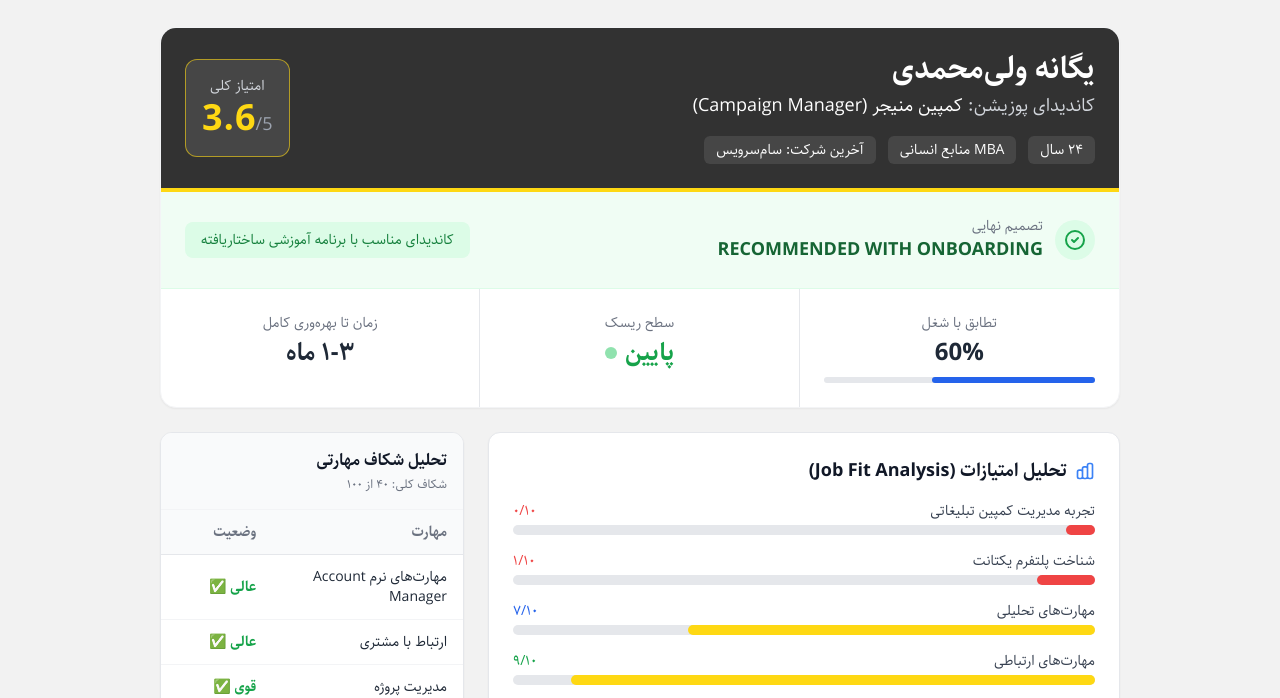
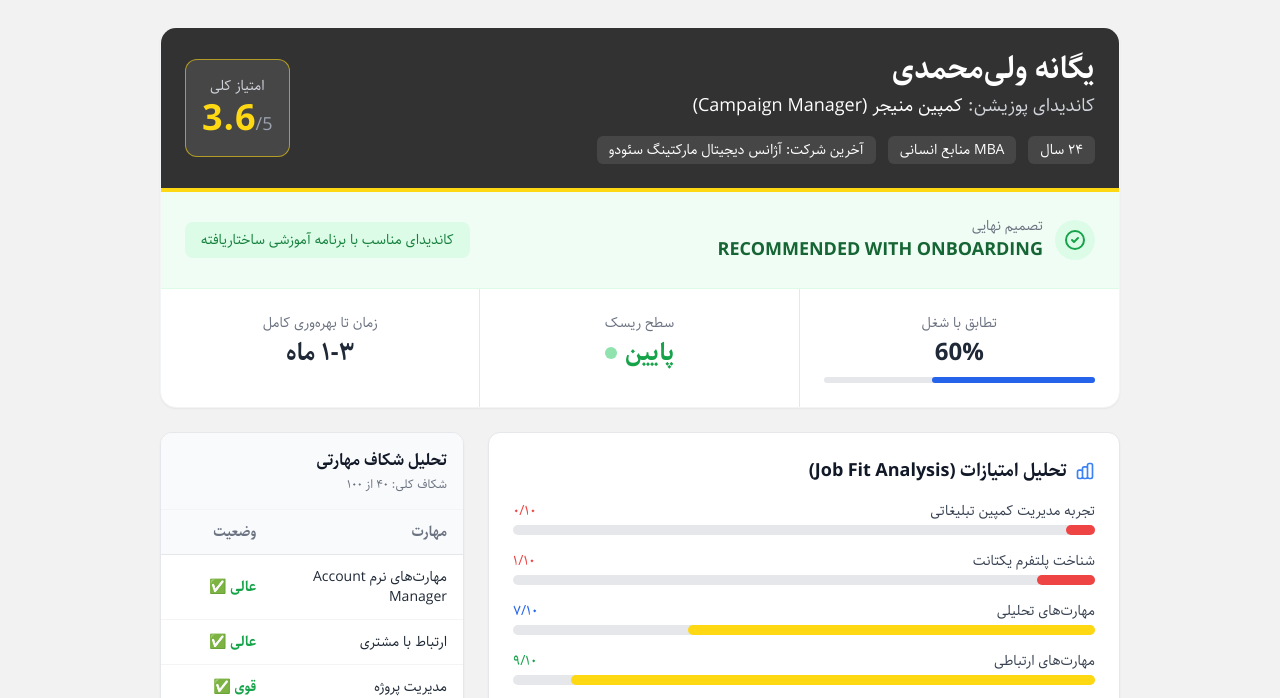
Before and after one commit to OmidShojaei10x/Yeganeh, a plain HTML site: page index07.html in a window 1280 px wide. Shown: the part 70-768 px from the top of the page. Drawn offline with nearby package versions, Linux system fonts and the light colour scheme.

Commit message:
Update last company to Seodo digital marketing agency

```diff
--- a/index07.html
+++ b/index07.html
@@ -152,7 +152,7 @@
                     <div class="mt-4 flex flex-wrap gap-3">
                         <span class="bg-white/10 px-3 py-1 rounded-md text-sm backdrop-blur-sm">۲۴ سال</span>
                         <span class="bg-white/10 px-3 py-1 rounded-md text-sm backdrop-blur-sm">MBA منابع انسانی</span>
-                        <span class="bg-white/10 px-3 py-1 rounded-md text-sm backdrop-blur-sm">آخرین شرکت: سام‌سرویس</span>
+                        <span class="bg-white/10 px-3 py-1 rounded-md text-sm backdrop-blur-sm">آخرین شرکت: آژانس دیجیتال مارکتینگ سئودو</span>
                     </div>
                 </div>
                 <div class="mt-6 sm:mt-0 text-center bg-white/10 p-4 rounded-xl backdrop-blur-sm border border-yektanet-gold/60">
```
